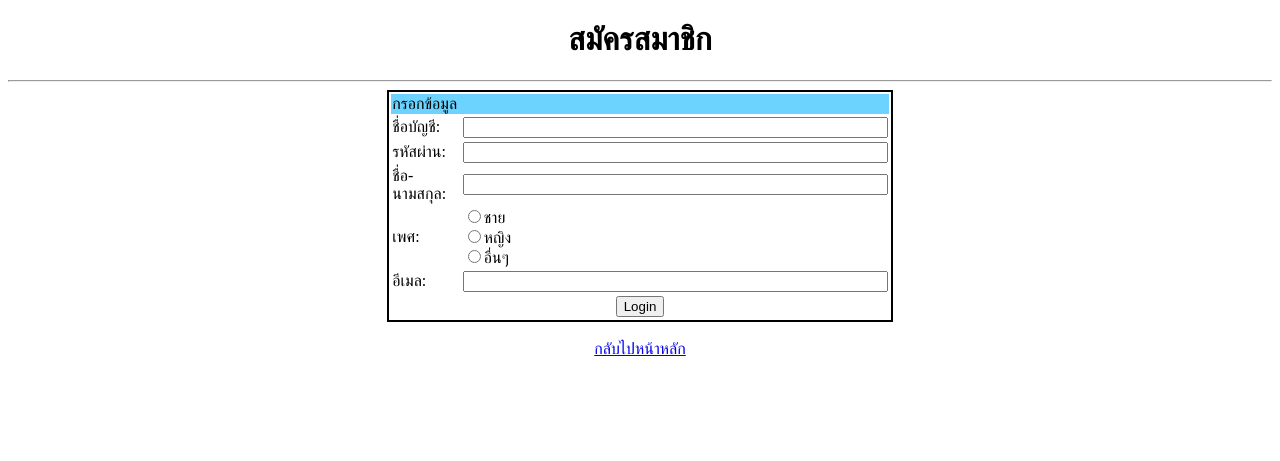
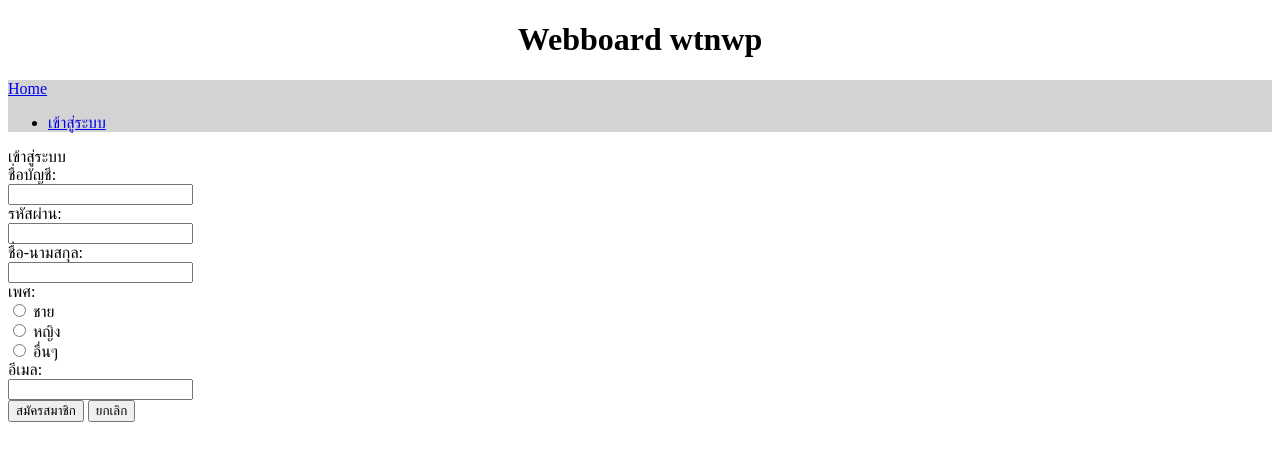
Before and after one commit to wattanawipa/Webboard-wtnwp, a PHP site: page /register.php in a window 1280 px wide. Shown: the top 461 px of the page. Run offline with PHP 8.4, Linux system fonts and the light colour scheme.

Commit message:
Update register.php
Update register.php

```diff
--- a/register.php
+++ b/register.php
@@ -13,26 +13,72 @@ if(isset($_SESSION['id'])){
     <title>register</title>
 </head>
 <body>
-    <h1 style="text-align: center;">สมัครสมาชิก</h1>
-    <hr>
-    <form>
-        <table style="border: 2px solid black; width: 40%;" align="center">
-        <tr><td colspan="2" style="background-color: #6cd2fe;">กรอกข้อมูล</td></tr>
-        <tr><td>ชื่อบัญชี:</td><td><input type="text" name="register" size="50"></td></tr>
-        <tr><td>รหัสผ่าน:</td><td><input type="text" name="register" size="50"></td></tr>
-        <tr><td>ชื่อ-นามสกุล:</td><td><input type="text" name="register" size="50"></td></tr>
-        <tr><td>เพศ:</td>
-            <td>
-                <input type="radio" name="general" value="=M">ชาย<br>
-                <input type="radio" name="general" value="=W">หญิง<br>
-                <input type="radio" name="general" value="=O">อื่นๆ
-            </td>
-        </tr>
-        <tr><td>อีเมล:</td><td><input type="text" name="register" size="50"></td></tr>
-        <tr><td colspan="2" align="center"><input type="submit" value="Login"></td></tr>
-    </table>
+    <div class="container">
+    <h1 style="text-align: center;" class="mt-3">Webboard wtnwp</h1>
+    <?php include "nav.php" ?>
+    <div class="row mt-4">
+    <div class="col-lg-3 col-md-2 col-sm-1"></div>
+    <div class="col-lg-6 col-md-8 col-sm-10">
+    <div class="card-border bg-primary">
+    <div class="card-header bg-primary text-white">เข้าสู่ระบบ</div>
+    <div class="card-body">
+        <form action="register_save.php" method="post">
+            <div class="row">
+                <label class="col-lg-3 col-form-label">ชื่อบัญชี:</label>
+                <div class="col-lg-9">
+                    <input type="text" name="login" class="form-control" required>
+                </div>
+            </div>
+            <div class="row mt-3">
+                <label class="col-lg-3 col-form-label">รหัสผ่าน:</label>
+                <div class="col-lg-9">
+                    <input type="password" name="password" class="form-control" required>
+                </div>
+            </div>
+            <div class="row mt-3">
+                <label class="col-lg-3 col-form-label">ชื่อ-นามสกุล:</label>
+                <div class="col-lg-9">
+                    <input type="text" name="name" class="form-control" required>
+                </div>
+            </div>
+            <div class="row mt-3">
+                <label class="col-lg-3 form-label">เพศ:</label>
+                <div class="col-lg-9">
+                    <div class="form-check">
+                        <input type="radio" name="gender" value="m" class="form-check-input" required>
+                        <label class="form-check-label">ชาย</label>
+                    </div>
+                    <div class="form-check">
+                        <input type="radio" name="gender" value="f" class="form-check-input" required>
+                        <label class="form-check-label">หญิง</label>
+                    </div>
+                    <div class="form-check">
+                        <input type="radio" name="gender" value="o" class="form-check-input" required>
+                        <label class="form-check-label">อื่นๆ</label>
+                    </div>
+                </div>
+            </div>
+            <div class="row mt-3">
+                <label class="col-lg-3 col-form-label">อีเมล:</label>
+                <div class="col-lg-9">
+                    <input type="email" name="email" class="form-control" required>
+                </div>
+            </div>
+            <div class="row mt-3">
+                <div class="col-lg-12 d-flex justify-content-center">
+                    <button type="submit" class="btn btn-primary btn-sm me-2">
+                        <i class="bi bi-save"></i> สมัครสมาชิก</button>
+                    <button type="reset" class="btn btn-danger btn-sm">
+                        <i class="bi bi-x-square"></i>  ยกเลิก</button>
+                </div>
+            </div>
+        </form>
+    </div>
+</div>
+</div>
+    <div class="col-lg-3 col-md-2 col-sm-1"></div>
+    </div>
+</div>
     <br>
-    <center><a href="index.php">กลับไปหน้าหลัก</a></center>
-    </form>
 </body>
 </html>
```
Also changed, not shown: register_save.php (added, +14 -0 lines).
